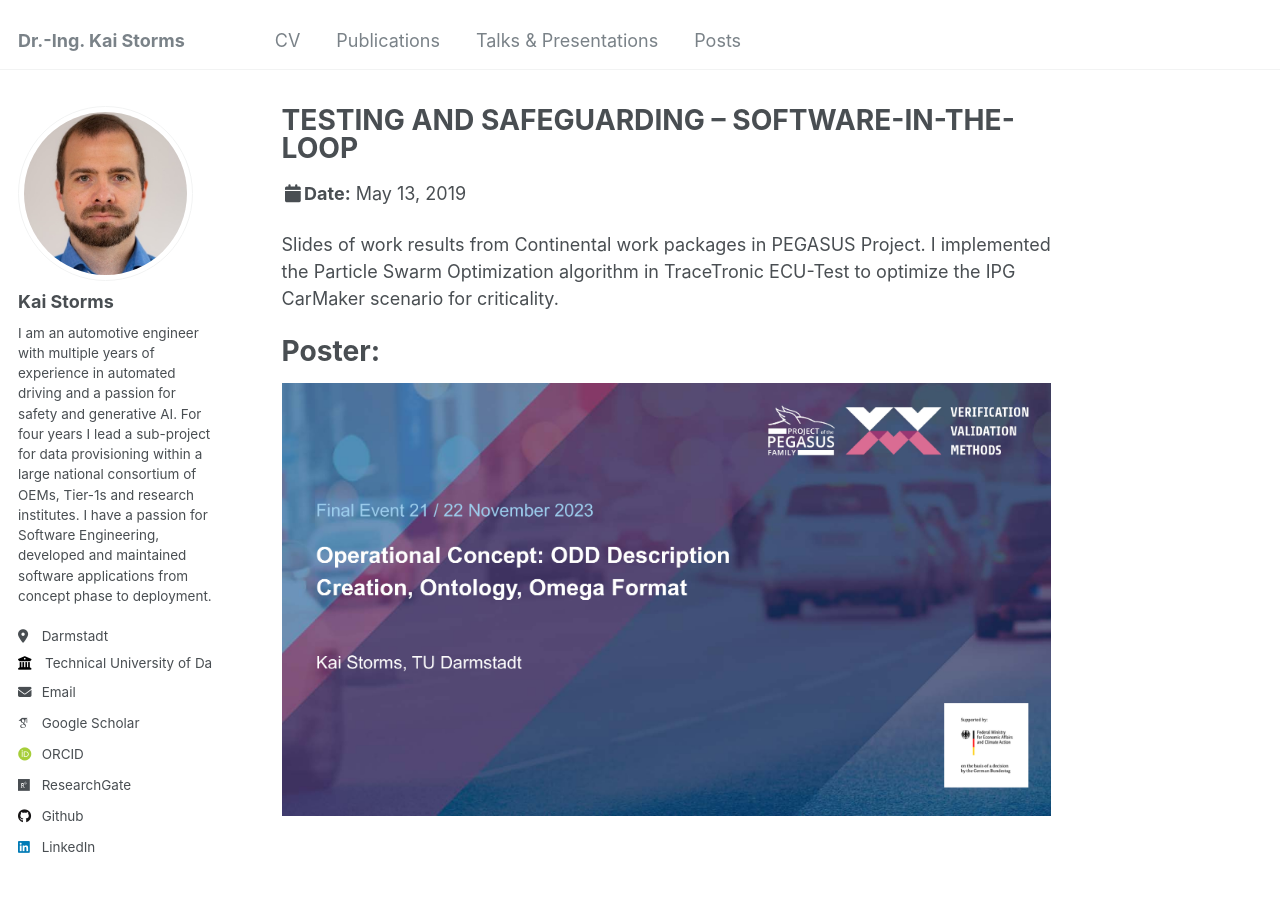
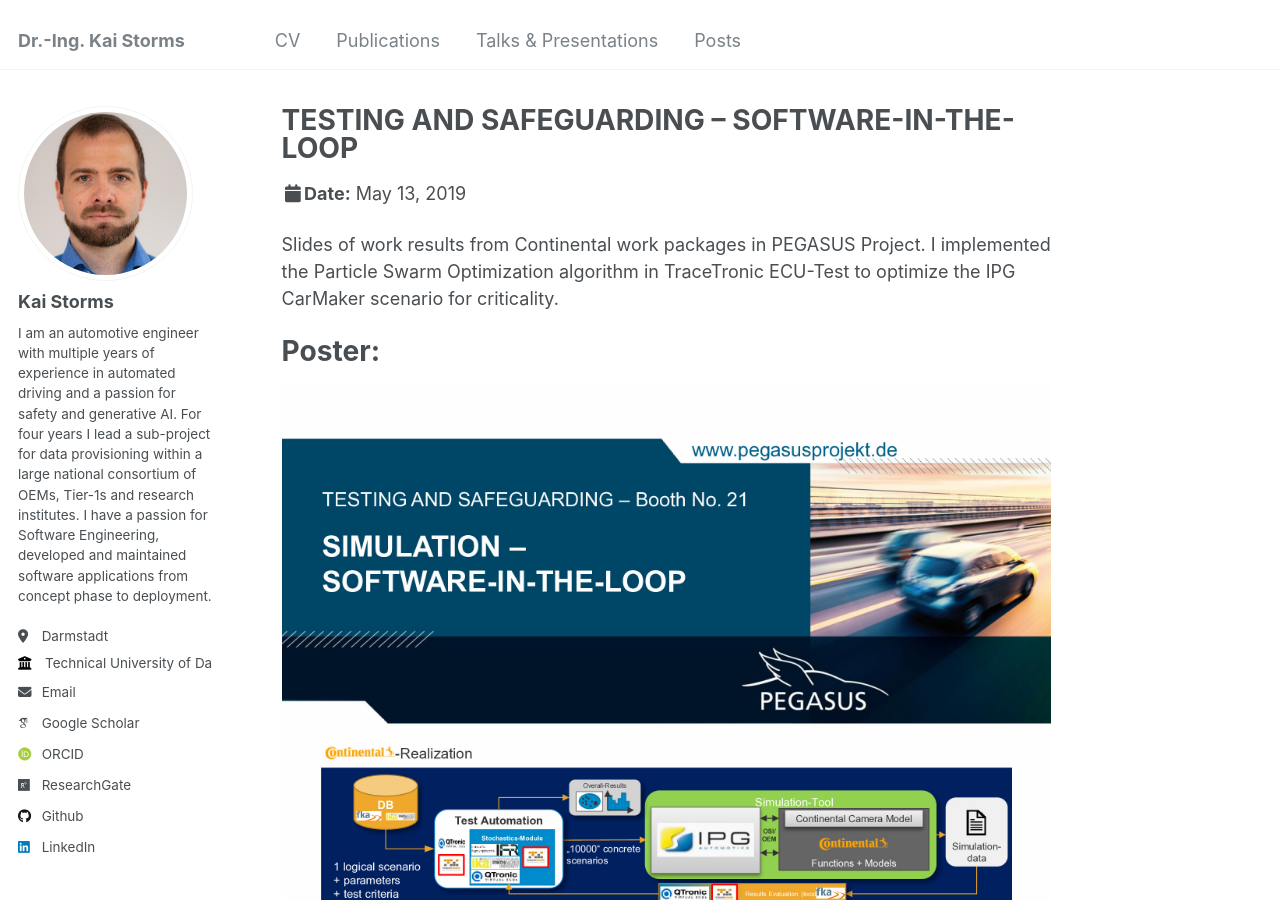
Before and after one commit to kai-storms/kai-storms.github.io, a Jekyll site: the page built from _talks/2019-05-13_pegasus_fe.md, in a window 1280 px wide and 900 px high. Built offline with Jekyll 4.4.1, drawn with Linux system fonts in a browser that asks for light colours; some web fonts are replaced.

Commit message:
update + slide upload

```diff
--- a/_talks/2023-11-21_vvm_odd copy.md
+++ b/_talks/2019-05-13_pegasus_fe.md
@@ -14,4 +14,5 @@
 
 Poster:
 ======
-![IMAGE ALT TEXT HERE](https://kai-storms.github.io/files/2023-11-21-vvm_odd-slides/00.jpeg)
+![IMAGE ALT TEXT HERE](https://kai-storms.github.io/files/2019-05-13_pegasus_fe-slides/00.jpeg)
+![IMAGE ALT TEXT HERE](https://kai-storms.github.io/files/2019-05-13_pegasus_fe-slides/01.jpeg)
```
Also changed, not shown: files/2019-05-13_pegasus_fe-slides/00.jpeg (added), files/2019-05-13_pegasus_fe-slides/01.jpeg (added).
